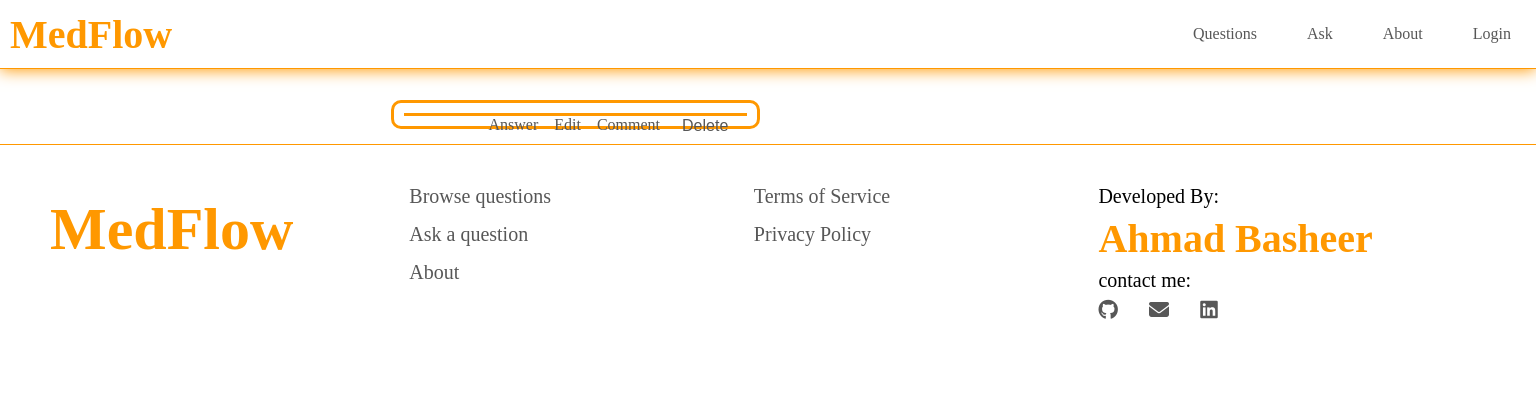
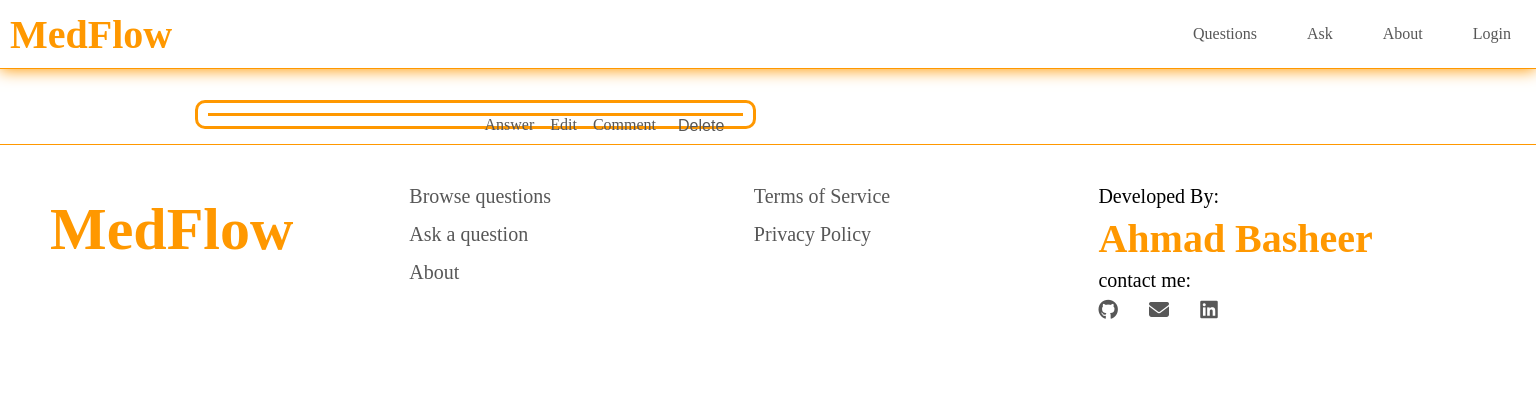
Before and after one commit to Ahmad-0000/MedFlow, a Flask app: template web_flask/templates/question.html in a window 1536 px wide. Shown: the top 420 px of the page. Run offline with Flask 3, Linux system fonts and the light colour scheme; the template is opened without the code that fills it: most values are stand-ins (such as "Sample title", 1, 10 or a date in 2020); some libraries are stand-ins or nearby versions.

Commit message:
Handled container width in large devices

```diff
--- a/web_flask/static/style/question.css
+++ b/web_flask/static/style/question.css
@@ -10,6 +10,18 @@
     width: 48%;
     border: 3px solid var(--main-color);
     border-radius: 10px;
+}
+
+@media (min-width: 1000px) {
+    .container {
+        width: 90%;
+    }
+}
+
+@media (min-width: 1400px) {
+    .container {
+        width: 1200px;
+    }
 }
 
 @media (max-width: 991px) {
```
